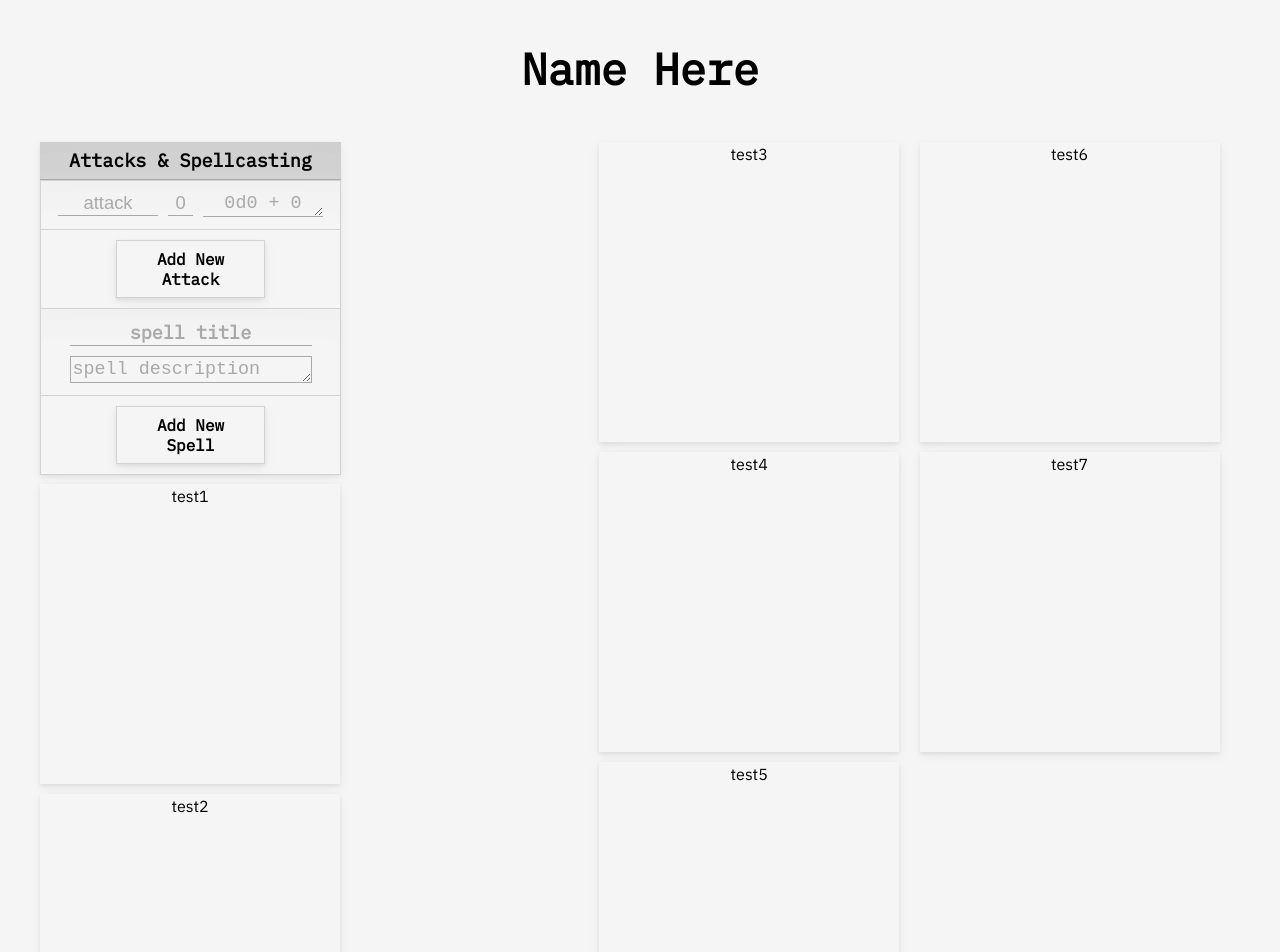
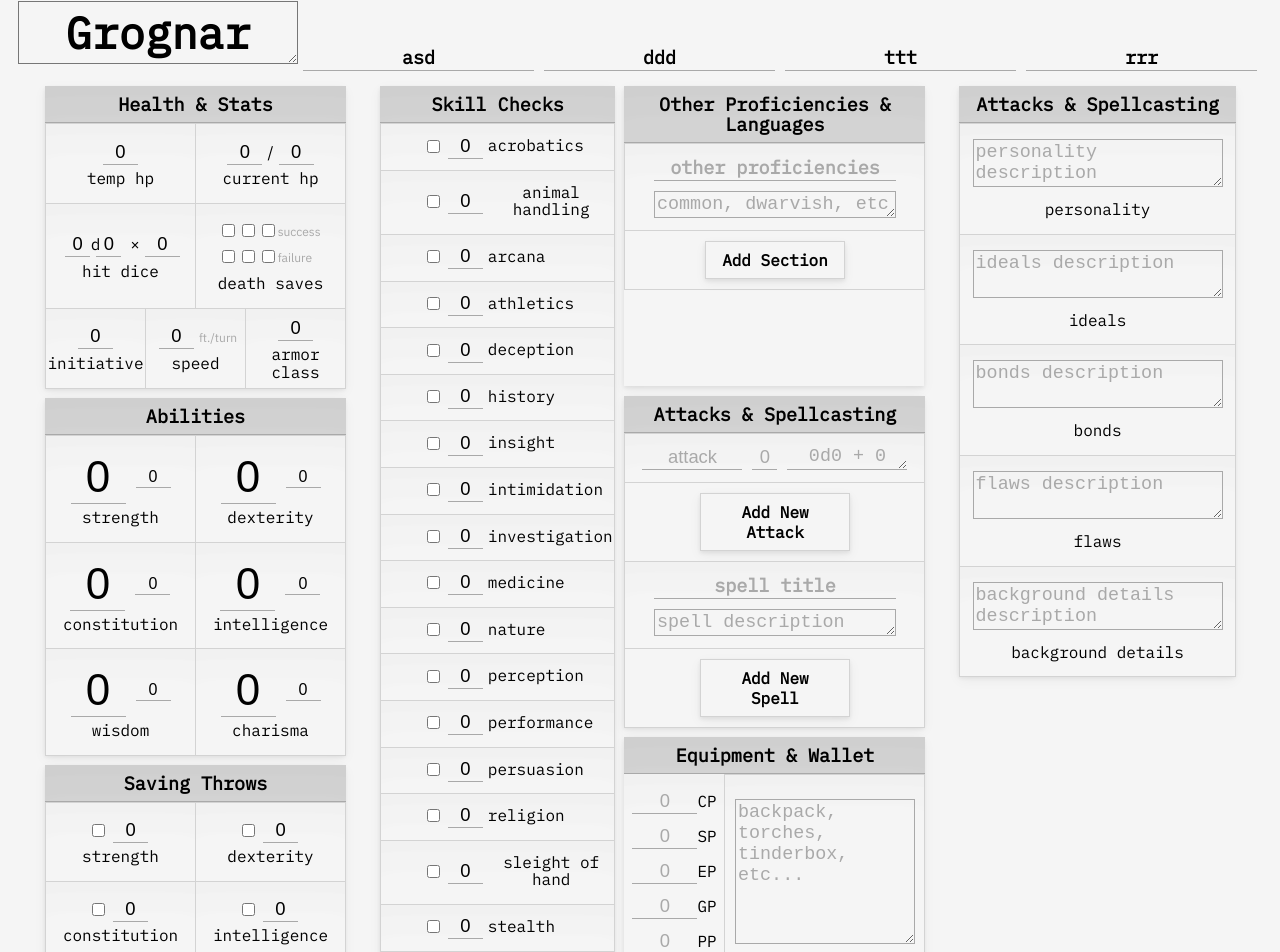
Before and after one commit to djdagorne/SheetSaver, a React (Create React App) app in the folder client/: page /sheet in a window 1280 px wide. Shown: the part 54-1006 px from the top of the page. Built offline with nearby package versions, Linux system fonts and the light colour scheme; no server answers; a web font is replaced by a local one.

Commit message:
bio, details, equipment components

```diff
--- a/client/src/App.js
+++ b/client/src/App.js
@@ -23,8 +23,7 @@ export default function App() {
     user: undefined,
   });
 
-  // TODO finish components (ez)
-  // - get database schema for character object
+  // - TODO get database schema for character object
   // - public sheets with real time read access
   // - sheets with only owner + approved username list real time edit access
   // - character list under user home page
--- a/client/src/components/Pages/Sheet/Sheet.js
+++ b/client/src/components/Pages/Sheet/Sheet.js
@@ -1,5 +1,7 @@
 import React, { useState, useEffect } from 'react';
 import io from 'socket.io-client';
+
+import sample from '../../Utils/SampleCharacter';
 
 import Health from './SubComponents/Health';
 import Abilities from './SubComponents/Abilities';
@@ -7,11 +9,9 @@ import SavingThrows from './SubComponents/SavingThrows';
 import Skills from './SubComponents/Skills';
 import ProficienciesAndLanguages from './SubComponents/ProficienciesAndLanguages';
 import AttacksAndSpellcasting from './SubComponents/AttacksAndSpellcasting';
-
-import sample from '../../Utils/SampleCharacter';
-
-// TODO make radio/checkbox buttons more interesting.
-//      maybe a box with dim text that goes dark on checked=true
+import Equipment from './SubComponents/Equipment';
+import CharacterBio from './SubComponents/CharacterBio';
+import PrimaryDetails from './SubComponents/PrimaryDetails';
 
 const ENDPOINT = 'http://localhost:5000/';
 const socket = io(ENDPOINT);
@@ -21,8 +21,15 @@ export default function Sheet() {
   // TODO memoization here to make sure
   //    all components aren't re-rendered every time object changes?
 
+  // TODO rework labels to be around individual inputs?
+  // TODO spell slot tracker
+  // BONUS dice roller?
+
   // TODO maybe get a search bar to drop from
   //    from the nav so player can filter components ?
+
+  // TODO make radio/checkbox buttons more interesting.
+  //      maybe a box with dim text that goes dark on checked=true
   useEffect(() => {
     socket.on('server-to-client', (data) => {
       setCharacter(data);
@@ -49,9 +56,12 @@ export default function Sheet() {
 
   return (
     <main className="char-sheet">
-      <h2 className="char-sheet__title">Name Here</h2>
+      <PrimaryDetails
+        data={character}
+        updateCharacter={handleChange}
+      />
       <div className="char-sheet__components">
-        {/* <Health
+        <Health
           data={character}
           updateCharacter={handleChange}
         />
@@ -70,32 +80,19 @@ export default function Sheet() {
         <ProficienciesAndLanguages
           data={character}
           updateCharacter={handleChange}
-        /> */}
+        />
         <AttacksAndSpellcasting
           data={character}
           updateCharacter={handleChange}
         />
-        <div className="character-component">
-          test1
-        </div>
-        <div className="character-component">
-          test2
-        </div>
-        <div className="character-component">
-          test3
-        </div>
-        <div className="character-component">
-          test4
-        </div>
-        <div className="character-component">
-          test5
-        </div>
-        <div className="character-component">
-          test6
-        </div>
-        <div className="character-component">
-          test7
-        </div>
+        <Equipment
+          data={character}
+          updateCharacter={handleChange}
+        />
+        <CharacterBio
+          data={character}
+          updateCharacter={handleChange}
+        />
       </div>
     </main>
   );
--- a/client/src/components/Pages/Sheet/SubComponents/AttacksAndSpellcasting.js
+++ b/client/src/components/Pages/Sheet/SubComponents/AttacksAndSpellcasting.js
@@ -70,7 +70,7 @@ export default function AttacksAndSpellcasting({ data, updateCharacter }) {
                   className="character-component__input character-component__input--attack-damage-type"
                   placeholder="0d0 + 0"
                   name="damageType"
-                  rows={1 + (attack.damageType.length / 14)}// TODO play with this value a bit?
+                  rows={1 + (attack.damageType.length / 14)}
                   value={attack.damageType}
                   onChange={(e) => handleAttackInput(e)}
                 />
--- /dev/null
+++ b/client/src/components/Pages/Sheet/SubComponents/CharacterBio.js
@@ -0,0 +1,38 @@
+/* eslint-disable react/prop-types */
+import React from 'react';
+
+export default function CharacterBio({ data, updateCharacter }) {
+  const values = { ...data };
+  const handleChangeInput = (event) => {
+    values.bio[event.target.id.slice(' ')[0]][event.target.name] = event.target.value;
+    updateCharacter(values);
+  };
+  return (
+    <div className="character-component">
+      <div className="character-component__heading">
+        <h3 className="character-component__title">Attacks & Spellcasting</h3>
+      </div>
+      <div className="character-component__content">
+        {data.bio.map((item, index) => (
+          // eslint-disable-next-line react/no-array-index-key
+          <div key={index} className="character-component__item character-component__bio">
+            <div className="character-component__input--wrap character-component__input--titled-text">
+              <label id={`${index} spell`} htmlFor={`${item.title}`}>
+                <textarea
+                  id={`${index} content`}
+                  className="character-component__input character-component__input--content character-component__input--bio-content"
+                  placeholder={`${item.title} description`}
+                  name="content"
+                  rows={2 + (item.content.length / 22)}
+                  value={item.content}
+                  onChange={(e) => handleChangeInput(e)}
+                />
+                <h4 className="character-component__label-title">{item.title}</h4>
+              </label>
+            </div>
+          </div>
+        ))}
+      </div>
+    </div>
+  );
+}
--- /dev/null
+++ b/client/src/components/Pages/Sheet/SubComponents/Equipment.js
@@ -0,0 +1,98 @@
+/* eslint-disable react/prop-types */
+import React from 'react';
+
+export default function Equipment({ data, updateCharacter }) {
+  const values = { ...data };
+  const handleChangeInput = (event) => {
+    if (event.target.name === 'equipment') {
+      values.equipment = event.target.value;
+    }
+    values.wallet[event.target.name] = event.target.value;
+    updateCharacter(values);
+  };
+  return (
+    <div className="character-component">
+      <div className="character-component__heading">
+        <h3 className="character-component__title">Equipment & Wallet</h3>
+      </div>
+      <div className="character-component__content character-component__content--character-equipment">
+
+        <div className="character-component__wallet">
+          <div>
+            <input
+              id="copper"
+              className="character-component__input character-component__input--coin"
+              type="text"
+              name="copper"
+              placeholder="0"
+              value={data.wallet.copper}
+              onChange={(e) => handleChangeInput(e)}
+            />
+            CP
+          </div>
+          <div>
+            <input
+              id="silver"
+              className="character-component__input character-component__input--coin"
+              type="text"
+              name="silver"
+              placeholder="0"
+              value={data.wallet.silver}
+              onChange={(e) => handleChangeInput(e)}
+            />
+            SP
+          </div>
+          <div>
+            <input
+              id="electrum"
+              className="character-component__input character-component__input--coin"
+              type="text"
+              name="electrum"
+              placeholder="0"
+              value={data.wallet.electrum}
+              onChange={(e) => handleChangeInput(e)}
+            />
+            EP
+          </div>
+          <div>
+            <input
+              id="gold"
+              className="character-component__input character-component__input--coin"
+              type="text"
+              name="gold"
+              placeholder="0"
+              value={data.wallet.gold}
+              onChange={(e) => handleChangeInput(e)}
+            />
+            GP
+          </div>
+          <div>
+            <input
+              id="platinum"
+              className="character-component__input character-component__input--coin"
+              type="text"
+              name="platinum"
+              placeholder="0"
+              value={data.wallet.platinum}
+              onChange={(e) => handleChangeInput(e)}
+            />
+            PP
+          </div>
+        </div>
+
+        <div className="character-component__item character-component__equipment">
+          <label id="equipment" htmlFor="equipment">
+            <textarea
+              id="equipment"
+              className="character-component__input character-component__input--content character-component__equipment-textarea"
+              placeholder="backpack, torches, tinderbox, etc..."
+              name="equipment"
+              value={data.equipment}
+              onChange={(e) => handleChangeInput(e)}
+            />
+          </label>
+        </div>
+      </div>
+    </div>
+  );
+}
--- a/client/src/components/Pages/Sheet/SubComponents/Health.js
+++ b/client/src/components/Pages/Sheet/SubComponents/Health.js
@@ -4,8 +4,8 @@ import React from 'react';
 
 export default function Health({ data, updateCharacter }) {
   // TODO deconstruct data into separate objects?
+  const values = { ...data };
   const handleChangeInput = (event) => {
-    const values = { ...data };
     if (event.target.type === 'checkbox') {
       values.health[event.target.name] = !values.health[event.target.name];
       updateCharacter(values);
--- /dev/null
+++ b/client/src/components/Pages/Sheet/SubComponents/PrimaryDetails.js
@@ -0,0 +1,69 @@
+/* eslint-disable react/prop-types */
+import React from 'react';
+
+export default function PrimaryDetails({ data, updateCharacter }) {
+  const values = { ...data };
+  const handleChangeInput = (event) => {
+    values[event.target.name] = event.target.value;
+    updateCharacter(values);
+  };
+  return (
+    <>
+      <label htmlFor="name" id="name">
+        <textarea
+          className="character-component__input--name"
+          rows={1 + (data.name.length / 18)}
+          id="name"
+          name="name"
+          placeholder="Name"
+          value={data.name}
+          onChange={(e) => handleChangeInput(e)}
+        />
+      </label>
+      <label htmlFor="class" id="class">
+        <input
+          className="character-component__input character-component__input--title"
+          id="class"
+          name="class"
+          placeholder="class"
+          type="text"
+          value={data.class}
+          onChange={(e) => handleChangeInput(e)}
+        />
+      </label>
+      <label htmlFor="race" id="race">
+        <input
+          className="character-component__input character-component__input--title"
+          id="race"
+          name="race"
+          placeholder="race"
+          type="text"
+          value={data.race}
+          onChange={(e) => handleChangeInput(e)}
+        />
+      </label>
+      <label htmlFor="alignment" id="alignment">
+        <input
+          className="character-component__input character-component__input--title"
+          id="alignment"
+          name="alignment"
+          placeholder="alignment"
+          type="text"
+          value={data.alignment}
+          onChange={(e) => handleChangeInput(e)}
+        />
+      </label>
+      <label htmlFor="background" id="background">
+        <input
+          className="character-component__input character-component__input--title"
+          id="background"
+          name="background"
+          placeholder="background"
+          type="text"
+          value={data.background}
+          onChange={(e) => handleChangeInput(e)}
+        />
+      </label>
+    </>
+  );
+}
--- a/client/src/components/Pages/Sheet/SubComponents/ProficienciesAndLanguages.js
+++ b/client/src/components/Pages/Sheet/SubComponents/ProficienciesAndLanguages.js
@@ -8,7 +8,7 @@ export default function ProficienciesAndLanguages({ data, updateCharacter }) {
     values.proficienciesAndLanguages[event.target.id.split(' ')[0]][event.target.name] = event.target.value;
     updateCharacter(values);
   };
-  const addNewItem = (e) => { // TODO get POST end point set up
+  const addNewItem = (e) => {
     const newProf = {
       id: uuidv4(),
       title: '',
@@ -44,7 +44,7 @@ export default function ProficienciesAndLanguages({ data, updateCharacter }) {
                   className="character-component__input character-component__input--content"
                   placeholder="common, dwarvish, etc"
                   name="content"
-                  rows={1 + (item.content.length / 22)}// TODO play with this value a bit?
+                  rows={1 + (item.content.length / 22)}
                   value={item.content}
                   onChange={(e) => handleChangeInput(e)}
                 />
--- a/client/src/components/Utils/SampleCharacter.js
+++ b/client/src/components/Utils/SampleCharacter.js
@@ -1,6 +1,11 @@
 import { v4 as uuidv4 } from 'uuid';
 
 export default {
+  name: 'Grognar',
+  class: 'asd',
+  race: 'ddd',
+  background: 'rrr',
+  alignment: 'ttt',
   health: {
     tempHP: 0,
     currentHP: 0,
@@ -205,4 +210,34 @@ export default {
         description: '',
       },
     ],
+  equipment: '',
+  wallet: {
+    copper: '',
+    silver: '',
+    electrum: '',
+    gold: '',
+    platinum: '',
+  },
+  bio: [
+    {
+      title: 'personality',
+      content: '',
+    },
+    {
+      title: 'ideals',
+      content: '',
+    },
+    {
+      title: 'bonds',
+      content: '',
+    },
+    {
+      title: 'flaws',
+      content: '',
+    },
+    {
+      title: 'background details',
+      content: '',
+    },
+  ],
 };
--- a/client/src/style.css
+++ b/client/src/style.css
@@ -173,7 +173,6 @@ strong {
 }
 
 .header__auth-options {
-  /* display: flex; */
   margin-right: 1rem;
 }
 
@@ -203,10 +202,7 @@ strong {
   position: relative;
   text-align: center;
   padding: 1.25em 0;
-  bottom: 0;/*
-  left: 0;
-  right: 0;
-  width: 100%; */
+  bottom: 0;
   z-index: 0;
 }
 
@@ -479,11 +475,24 @@ strong {
   background: var(--clr-light);
 }
 
-.char-sheet__title {
+.character-component__input--name {
+  width: 280px;
+  font-size: var(--fs-h2);
   font-family: var(--ff-secondary);
-  margin: 1em;
+  font-weight: var(--fw-bold);
+  background: transparent;
+  text-align: center;
 }
-
+.character-component__input--detail {
+  width: 280px;
+  font-size: var(--fs-h2);
+  font-family: var(--ff-secondary);
+  font-weight: var(--fw-bold);
+  background: transparent;
+  border: none;
+  border-bottom: 1px solid var(--clr-dark-accent);
+  text-align: center;
+}
 .char-sheet__components {
   /* TODO change flex row for desktop table media queries */
   position: relative;
@@ -494,12 +503,12 @@ strong {
   align-self: center;
   min-width: 66%;
   max-width: 1200px;
-  margin: 0 auto;
+  margin: 0 auto 55px auto;
 }
 
 @media (min-width: 900px) {
   .char-sheet__components {
-    /* TODO fix all this, make grid for desktop views */
+    /* beginning of desktop grid formats */
     flex-direction: column;
     max-height: 1200px;
   }
@@ -515,7 +524,7 @@ strong {
   flex-direction: column;
   background: var(--clr-light);
   box-shadow: var(--bs-light);
-  margin: 5px 0px;
+  margin: 5px ;
   max-width: 300px;
 }
 
@@ -630,7 +639,7 @@ strong {
 /* ########################## HEALTH COMPONENT */
 
 .character-component__content--character-health {
-  grid-template-rows: repeat(3, 1fr);
+  grid-template-rows: 80px 1fr 80px;
 }
 .character-component__temp-hp {
   grid-row: 1/2;
@@ -820,3 +829,56 @@ strong {
   width: 120px;
   resize: vertical;
 }
+
+/* ########################## EQUIPMENT COMPONENT */
+
+.character-component__content--character-equipment {
+  grid-template-rows: repeat(5, 1fr)
+}
+
+.character-component__wallet {
+  grid-row: 1/6;
+  grid-column: 1/5;
+  width: 100%;
+  font-family: var(--ff-secondary);
+  display: flex;
+  flex-direction: column;
+  justify-content: flex-start;
+  margin: 10px auto;
+}
+.character-component__input--coin {
+  width: 65px;
+  margin: 5px 0;
+}
+
+.character-component__equipment {
+  grid-row: 1/6;
+  grid-column: 5/13;
+  display: flex;
+  justify-content: center;
+  align-content:center;
+  justify-items:center;
+  align-items:center;
+  padding-top: 5px;
+}
+.character-component__equipment-textarea {
+  width: 180px;
+  height: 145px;
+  margin: 10px auto;
+}
+.character-component__equipment > label {
+  margin: 0px;
+}
+
+/* ########################## BIO COMPONENT */
+
+.character-component__bio {
+  position: relative;
+  grid-column: 1/13;
+  padding: 10px 0 10px;
+}
+
+.character-component__input--bio-content{
+  margin: 5px auto 5px;
+  width: 250px;
+}
```
Also changed, not shown: 2 other files (tests, documents, lock files or other folders).
